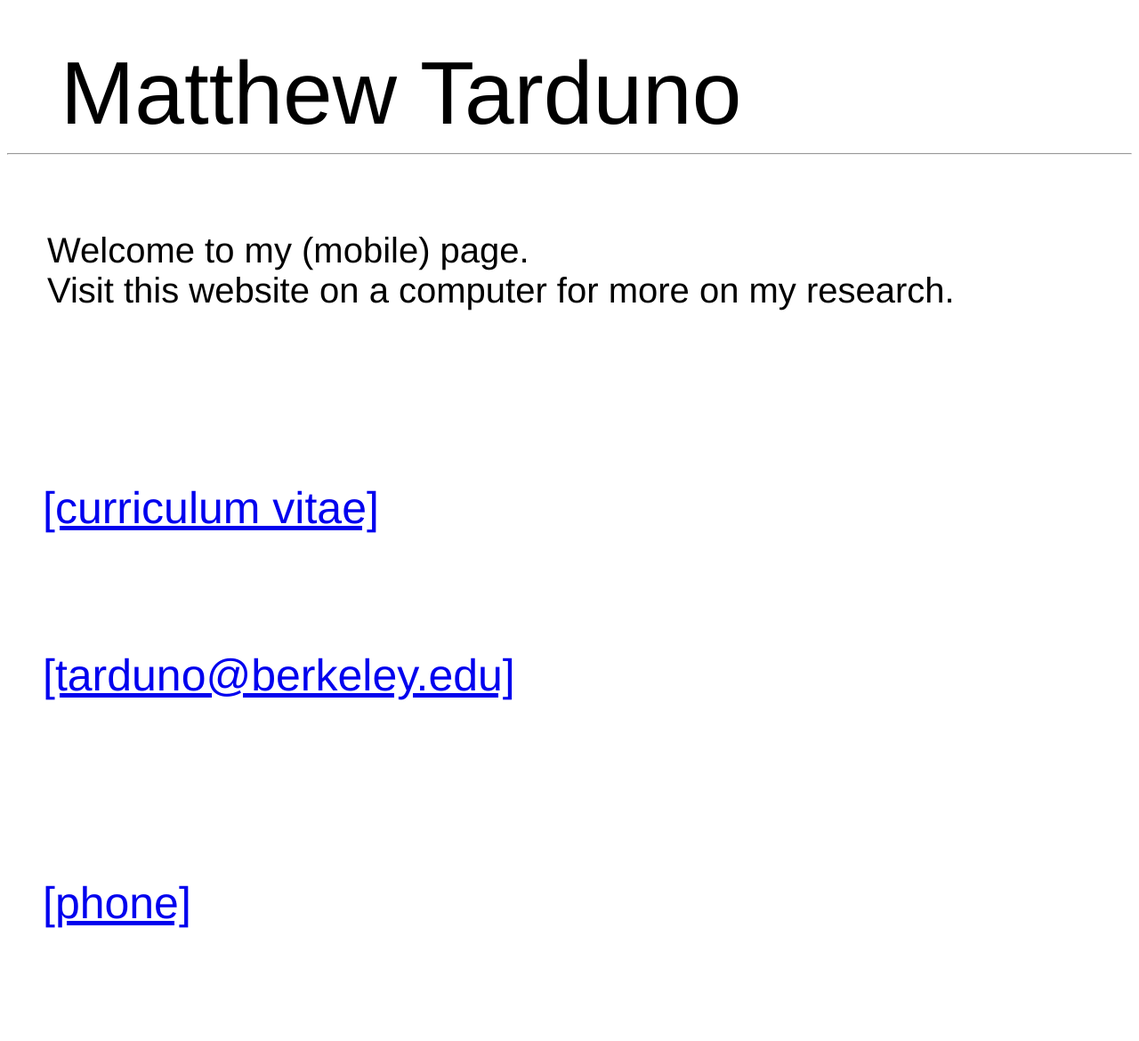
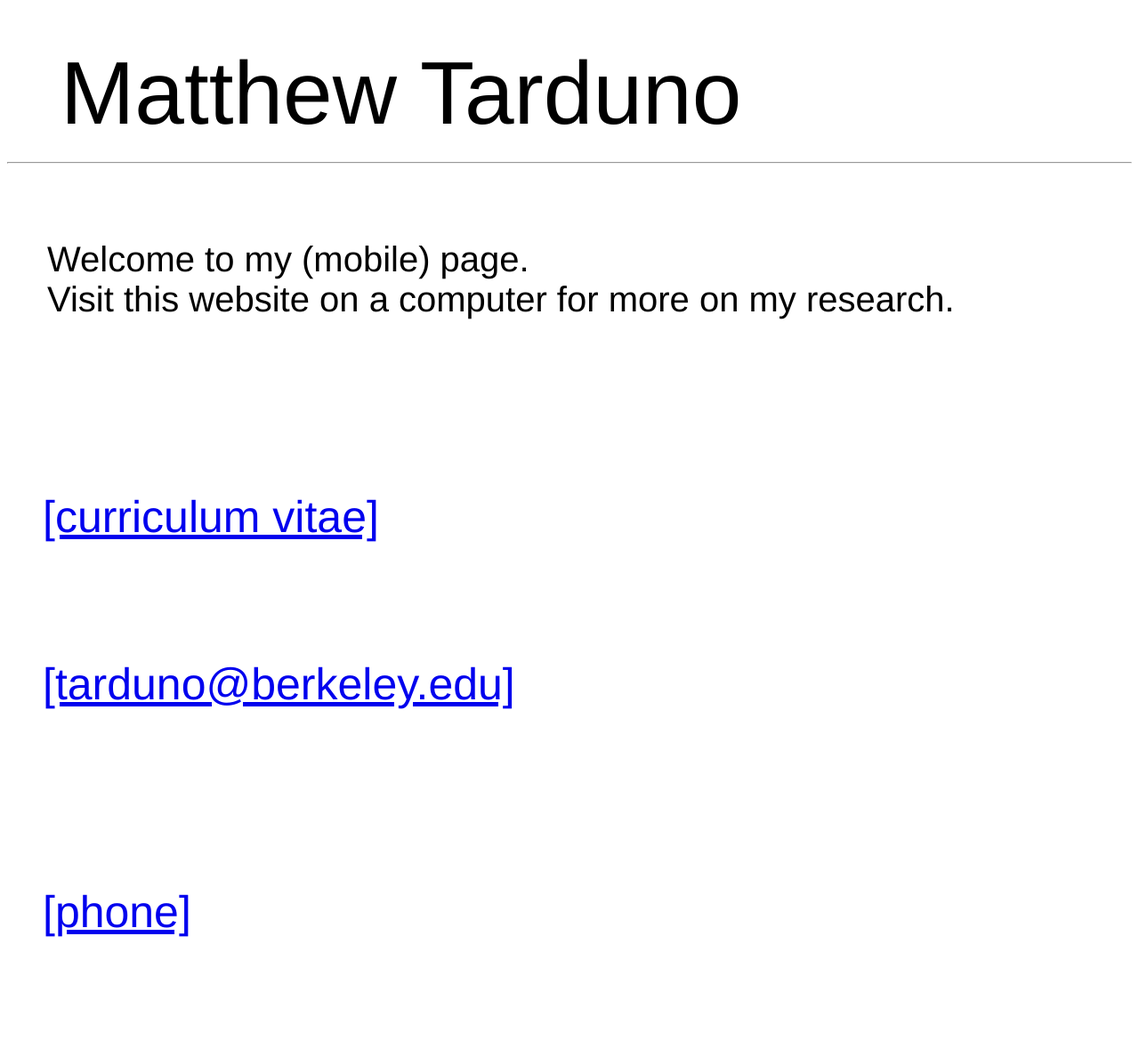
Before and after one commit to Matt-Tarduno/Matt-Tarduno.github.io, a Jekyll site: the page mobile/index.html, which Jekyll copies as it is, in a window 1280 px wide. Shown: the whole page at 89% size. Built offline with Jekyll 4.4.1, drawn with Linux system fonts in a browser that asks for light colours.

Commit message:
Update index.html

```diff
--- a/mobile/index.html
+++ b/mobile/index.html
@@ -1,7 +1,7 @@
 <br />
 <div class="blurb">
 	<h1></h1>
-	<p style="font-size:100px;  font-family:'Helvetica', 'Arial', 'Sans-Serif'; padding-left: 50px; padding-bottom: 0px; margin: 10px"> Matthew Tarduno</p>
+	<p style="font-size:100px;  font-family:'Helvetica', 'Arial', 'Sans-Serif'; padding-left: 50px; padding-bottom: 10px; margin: 10px"> Matthew Tarduno</p>
 	<hr>
 </div><!-- /.blurb -->
 <div class="blurb">
```
